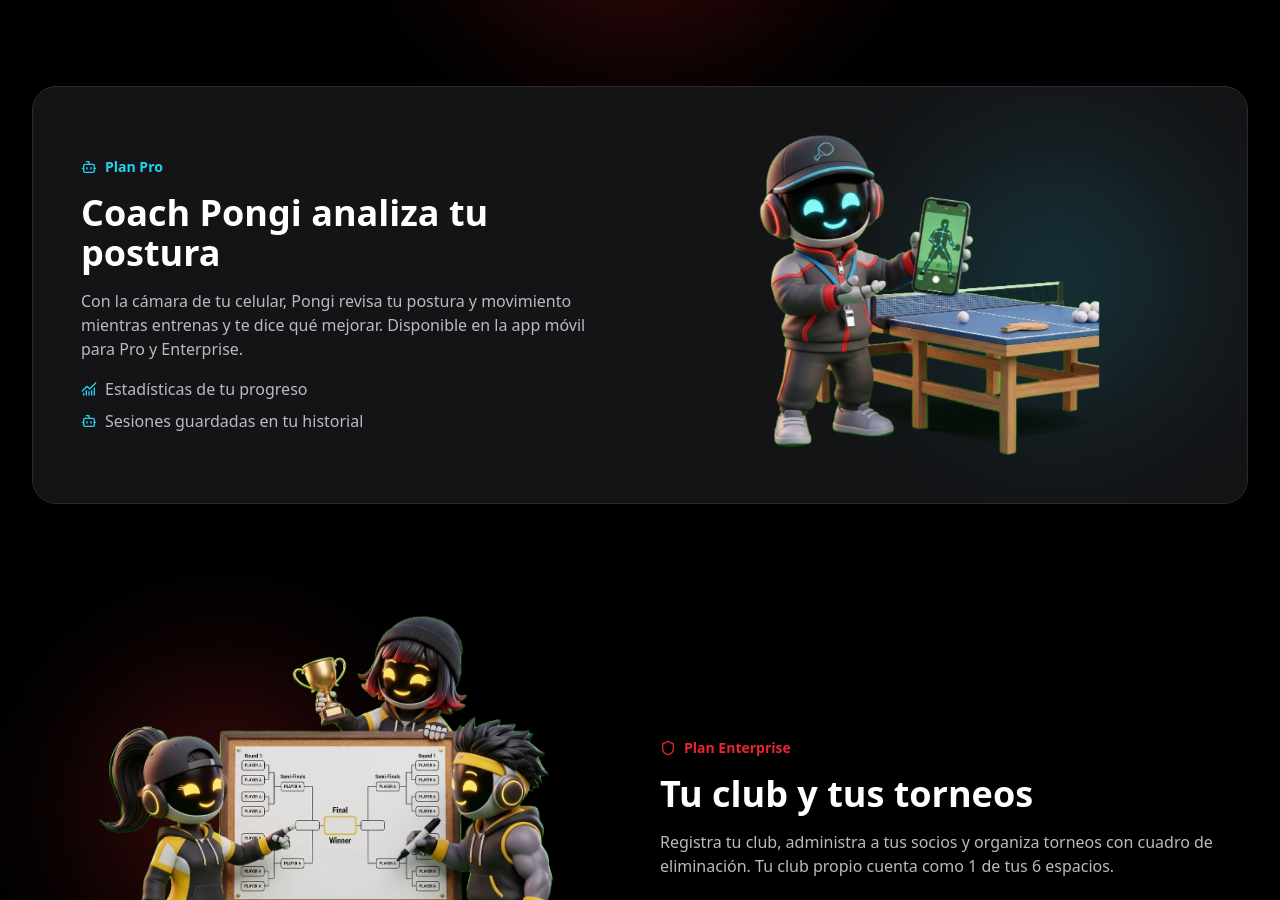
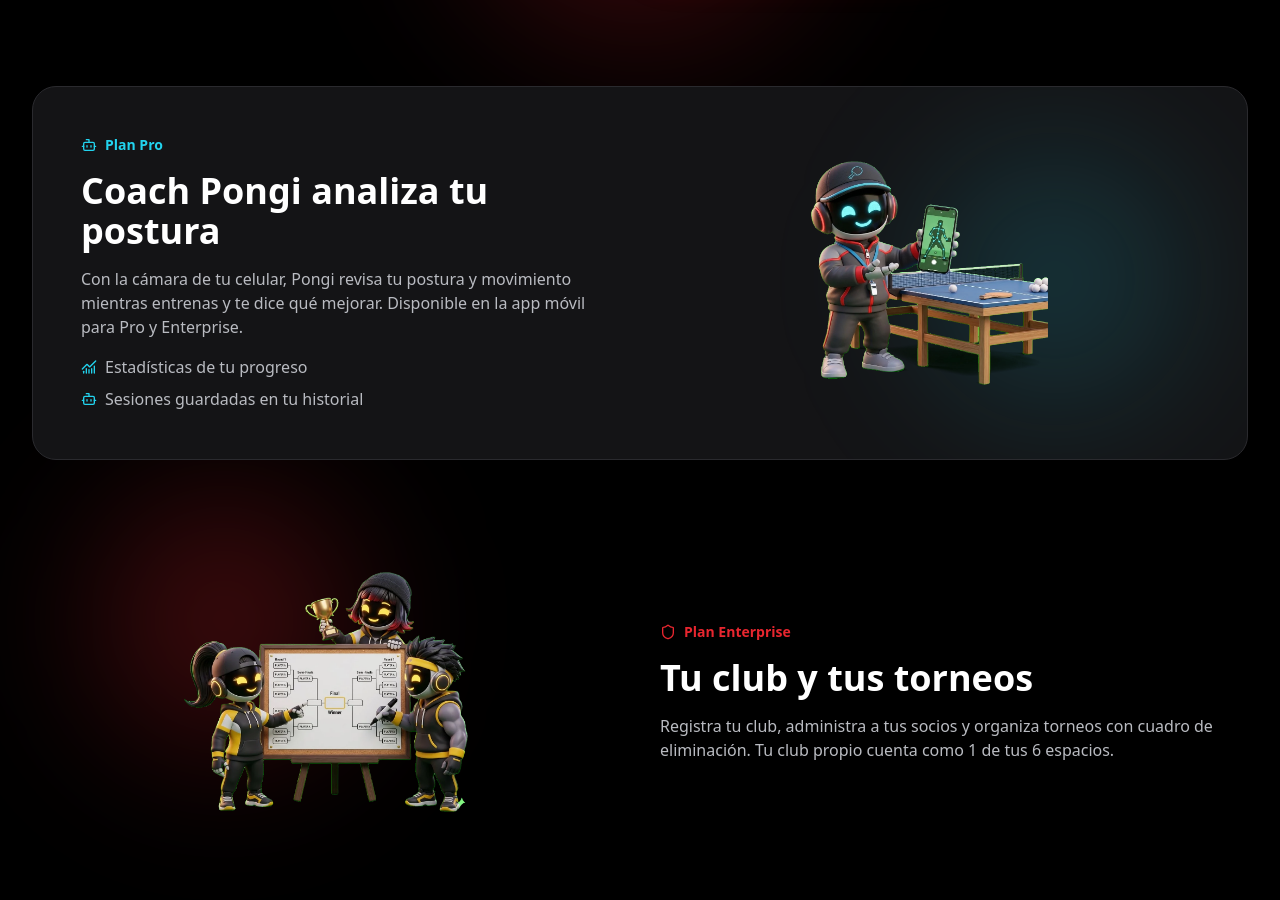
Before and after one commit to celestesevillano/PongRank-Web, a React (Vite) app: page / in a window 1280 px wide. Shown: the part 1900-2800 px from the top of the page. Built offline with nearby package versions, Linux system fonts and the light colour scheme; no server answers.

Commit message:
Landing: imagenes de Coach y torneos mas pequenas

```diff
--- a/src/pages/welcome.tsx
+++ b/src/pages/welcome.tsx
@@ -144,7 +144,7 @@ export default function WelcomePage() {
             </ul>
           </div>
           <div className="flex justify-center">
-            <img src="/illustrations/landing/landing-coach.webp" alt="" className="float max-h-80 w-auto object-contain" loading="lazy" />
+            <img src="/illustrations/landing/landing-coach.webp" alt="" className="float max-h-56 w-auto object-contain" loading="lazy" />
           </div>
         </section>
 
@@ -152,7 +152,7 @@ export default function WelcomePage() {
         <section id="clubes" className="relative grid scroll-mt-24 items-center gap-10 lg:grid-cols-2">
           <Halo color="red" className="bottom-0 left-0 size-96" />
           <div className="order-2 flex justify-center lg:order-1">
-            <img src="/illustrations/landing/landing-torneos.webp" alt="" className="float max-h-96 w-auto object-contain" loading="lazy" />
+            <img src="/illustrations/landing/landing-torneos.webp" alt="" className="float max-h-60 w-auto object-contain" loading="lazy" />
           </div>
           <div className="order-1 flex flex-col items-start gap-4 lg:order-2">
             <span className="flex items-center gap-2 text-sm font-bold text-brand"><Shield className="size-4" aria-hidden />Plan Enterprise</span>
```
